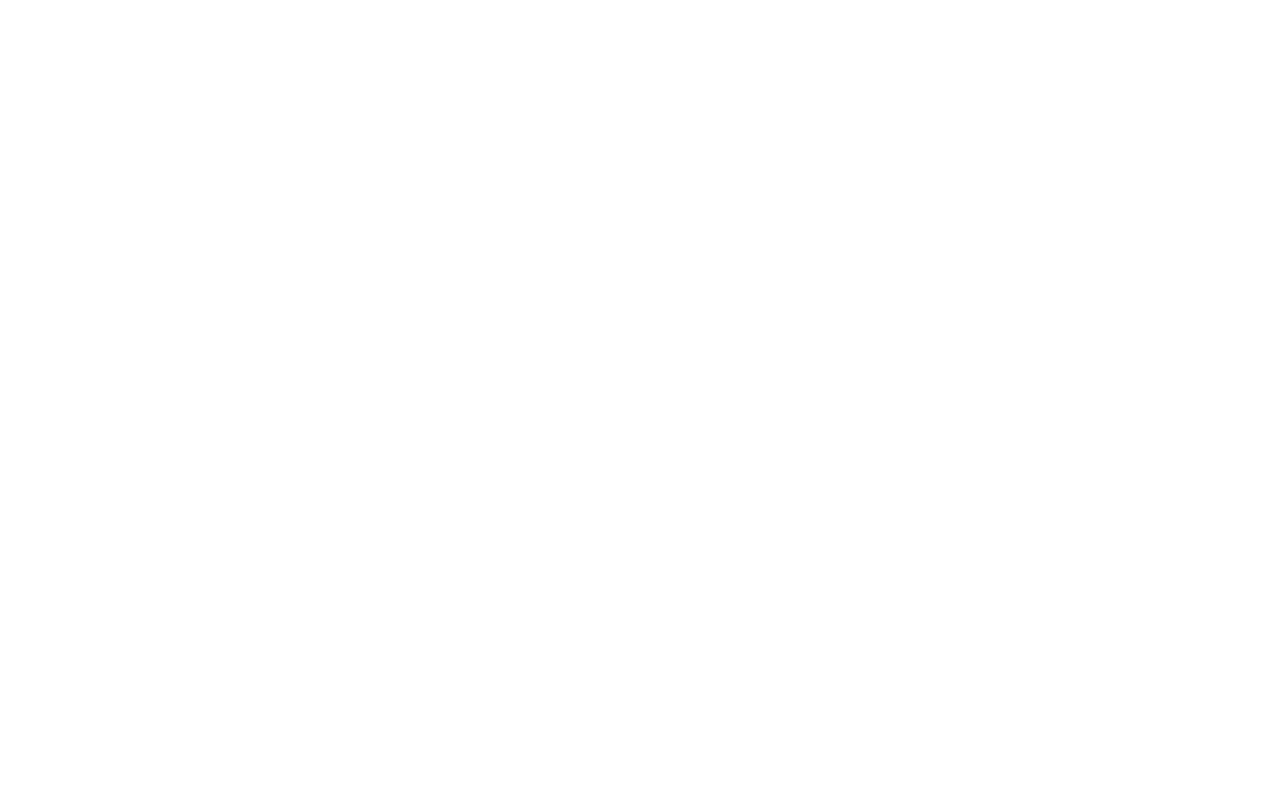
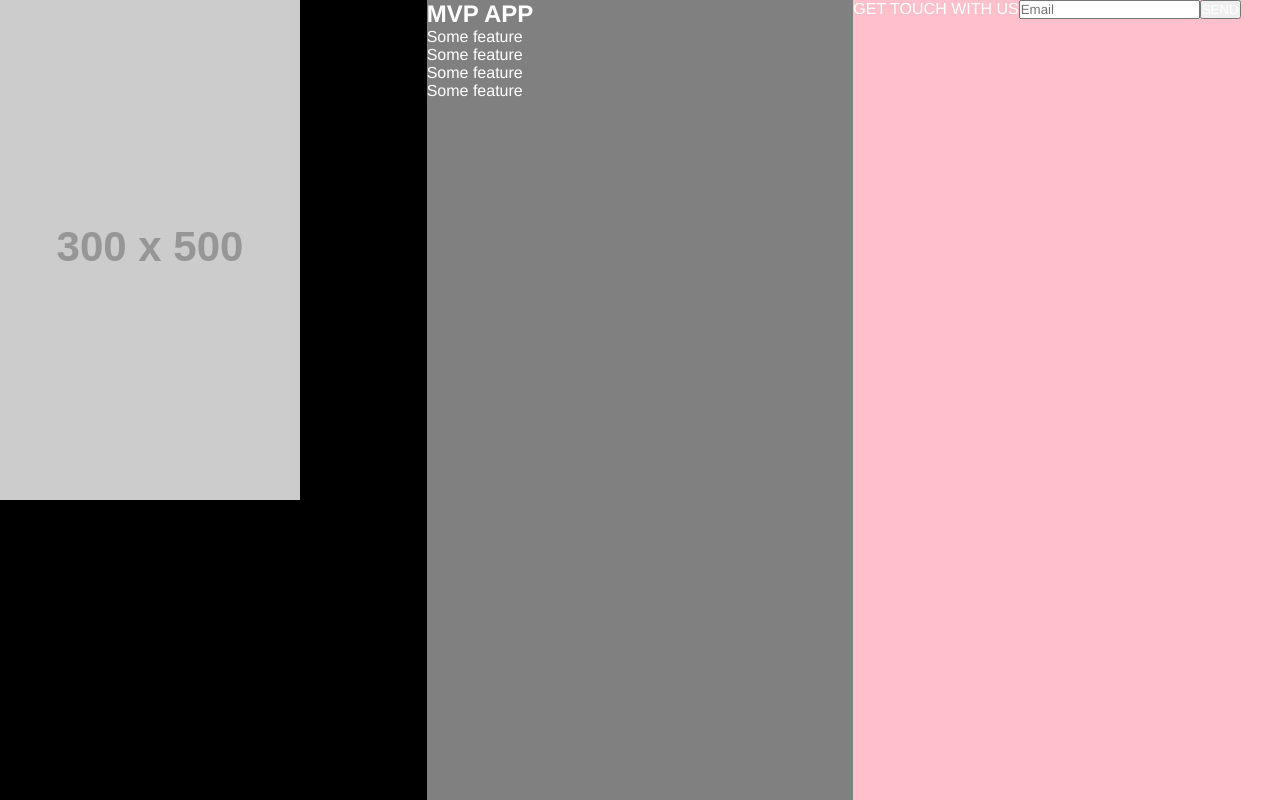
Before and after one commit to pawelkaczoruk/mobile-mvp, a Vue app: page / in a window 1280 px wide. Built offline with nearby package versions, Linux system fonts and the light colour scheme.

Commit message:
add html structure

```diff
--- a/src/App.vue
+++ b/src/App.vue
@@ -16,6 +16,8 @@
 </script>
 
 <style lang="scss">
+@import url('./assets/styles/variables.scss');
+@import url('./assets/styles/reset.scss');
 
 #app {
   -webkit-font-smoothing: antialiased;
--- a/src/components/Project.vue
+++ b/src/components/Project.vue
@@ -1,6 +1,24 @@
 <template>
   <section class="project">
-
+    <div class="image-content">
+      <img src="https://via.placeholder.com/300x500.png" alt="">
+    </div>
+    <div class="features-content">
+      <h2>MVP APP</h2>
+      <ul>
+        <li>Some feature</li>
+        <li>Some feature</li>
+        <li>Some feature</li>
+        <li>Some feature</li>
+      </ul>
+    </div>
+    <div class="contact-form">
+      <form>
+        <label for="email">GET TOUCH WITH US</label>
+        <input type="email" name="email" id="email" placeholder="Email">
+        <button>SEND</button>
+      </form>
+    </div>
   </section>
 </template>
 
@@ -12,4 +30,27 @@
 
 <style lang="scss" scoped>
 
+.project {
+  height: 100vh;
+  width: 100%;
+  display: grid;
+  grid-template: 1fr / repeat(3, 1fr);
+  grid-template-areas: "imageContent features contact";
+}
+
+.image-content {
+  grid-area: imageContent;
+  background: black;
+}
+
+.features-content {
+  grid-area: features;
+  background: grey;
+}
+
+.contact-form {
+  grid-area: contact;
+  background: pink;
+}
+
 </style>
```
